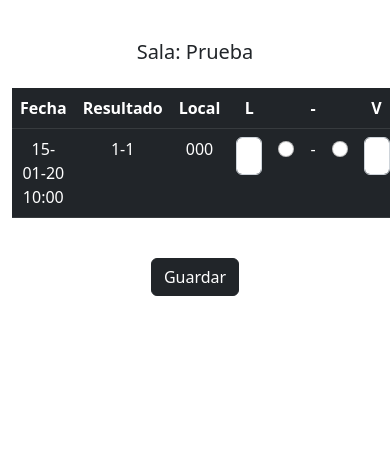
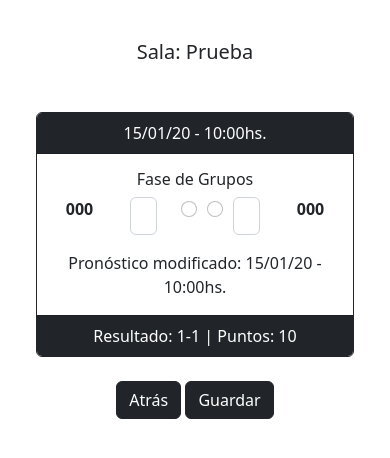
Before and after one commit to deeivid12/prode_qatar_2022, a Django app: page /all_rooms/1/do_pronostic in a window 390 px wide; the page is wider, and only the part inside the window is pictured. Shown: the part 56-514 px from the top of that part. Run offline with Django 4.2, Linux system fonts and the light colour scheme; a user stored in the database is signed in; tables that the repository leaves empty hold one stand-in row (values such as "Sample post").

Commit message:
First approach on mobile responsive templates

```diff
--- a/prode_qatar_2022/tournaments/templates/tournaments/do_pronostic.html
+++ b/prode_qatar_2022/tournaments/templates/tournaments/do_pronostic.html
@@ -11,9 +11,9 @@
 		</div>
 	</div>
 	<div class="row">
-		<div class="col col-md-6 offset-md-3">
+		<div class="col col-md-8 col-lg-6 offset-md-2 offset-lg-3">
 			<form method="post">
-				<table class="table table-dark table-hover">
+				<!-- <table class="table table-dark table-hover">
 					<thead>
 						<tr>
 							<th>Fecha</th>
@@ -28,13 +28,13 @@
 							<th>Puntos</th>
 							<th>Modificado</th>
 						</tr>
-					</thead>
+					</thead> -->
 
 					{% for form, pronostic in forms_pronostics %}
 						{% csrf_token %}
 						<!-- {{form.game_id}} -->
 						<input type="hidden" id={{pronostic.game.id}} value={{pronostic.game.id}} name="pronostic_game">
-					<tbody>
+					<!-- <tbody>
 						<tr>
 							<td>{{pronostic.game.date_time|date:"d-m-y H:i" }}</td>
 							<td>{{pronostic.game.home_goals}}-{{pronostic.game.away_goals}}</td>
@@ -52,11 +52,32 @@
 							{% endif %}
 							<td>{{pronostic.last_modified|date:"d-m-y H:i"}}</td>
 						</tr>
-					</tbody>
+					</tbody> -->
+					<div class="card text-center m-4 border border-dark">
+						<div class="card-header text-white bg-dark">
+							{{pronostic.game.date_time|date:"d/m/y - H:i" }}hs.
+						</div>
+						<div class="card-body row">
+							<h6 class="col-12 card-title">Fase de Grupos</h6>
+							<div class="d-none d-md-block col-md-3 fw-bold">{{pronostic.game.home_team.name}}</div>
+							<div class="d-block d-md-none col-3 fw-bold">{{pronostic.game.home_team.fifa_code}}</div>
+							<div class="col-2">{{form.home_goals}}</div>
+							<div class="col-1">{% if pronostic.game.is_knockout %}<input class="form-check-input" required=true type="radio" name="ko_win_{{pronostic.game.id}}" value=1 {% if pronostic.penalties_win == 1 %} checked {% endif %}/>{% endif %}</div>
+							<div class="col-1">{% if pronostic.game.is_knockout %}<input class="form-check-input" required=true type="radio" name="ko_win_{{pronostic.game.id}}" value=2 {% if pronostic.penalties_win == 2 %} checked {% endif %}/>{% endif %}</div>
+							<div class="col-2">{{form.away_goals}}</div>
+							<div class="d-none d-md-block col-md-3 fw-bold">{{pronostic.game.away_team.name}}</div>
+							<div class="d-block d-md-none col-3 fw-bold">{{pronostic.game.away_team.fifa_code}}</div>
+						  <p class="card-text mt-3">Pronóstico modificado: {{pronostic.last_modified|date:"d/m/y - H:i"}}hs.</p>
+						</div>
+						<div class="card-footer text-white bg-dark">
+						  Resultado: {{pronostic.game.home_goals}}-{{pronostic.game.away_goals}} | Puntos: {% if pronostic.points >= 0 %} {{pronostic.points}} {% else %} Pendiente {% endif %}
+						</div>
+					  </div>
 					{% endfor %}
 				</table>
+			<button class="btn btn-dark mb-3">Atrás</button>
+			<button type="submit" class="btn btn-dark mb-3">Guardar</button>
 			</br>
-			<button type="submit" class="btn btn-dark">Guardar</button>
 			</form>
 
 		</div>
```
